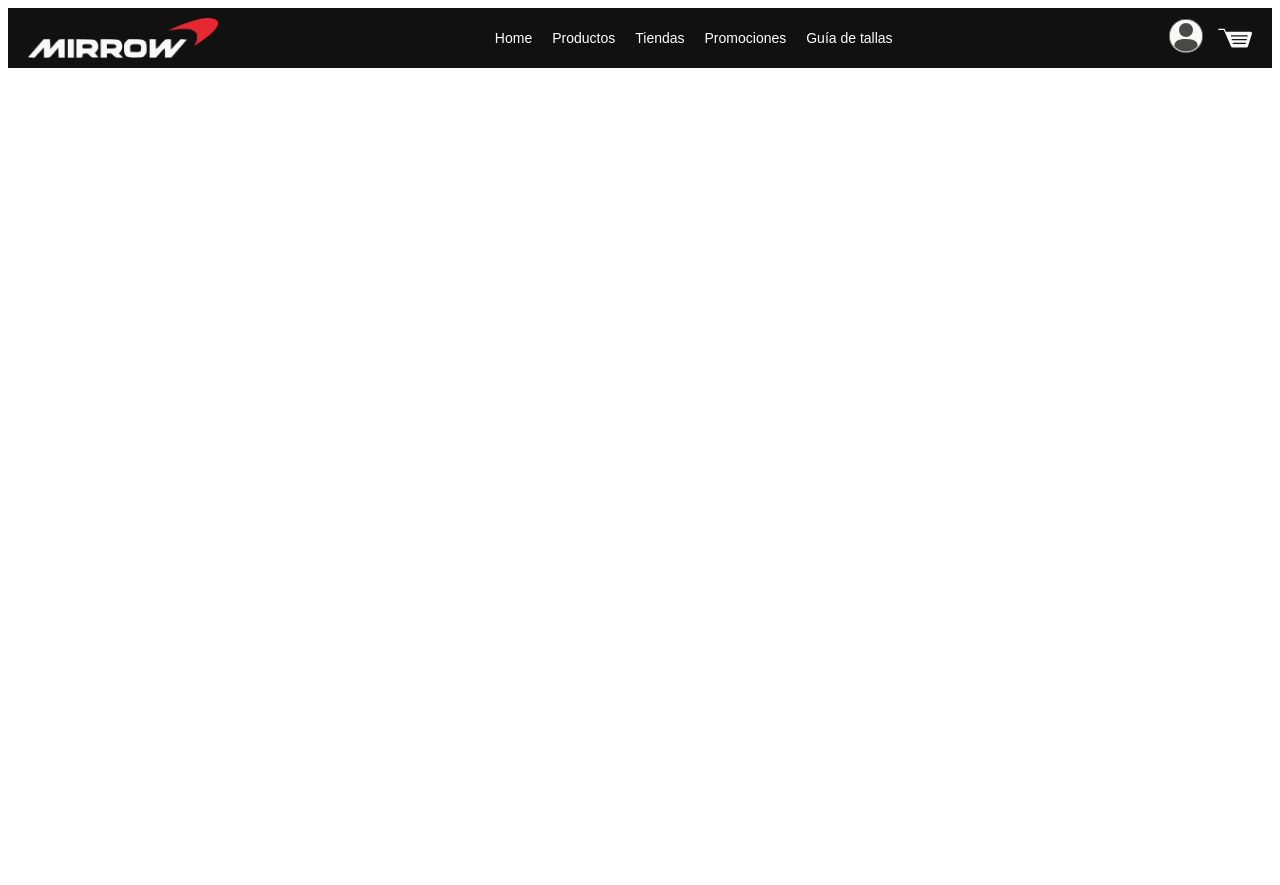
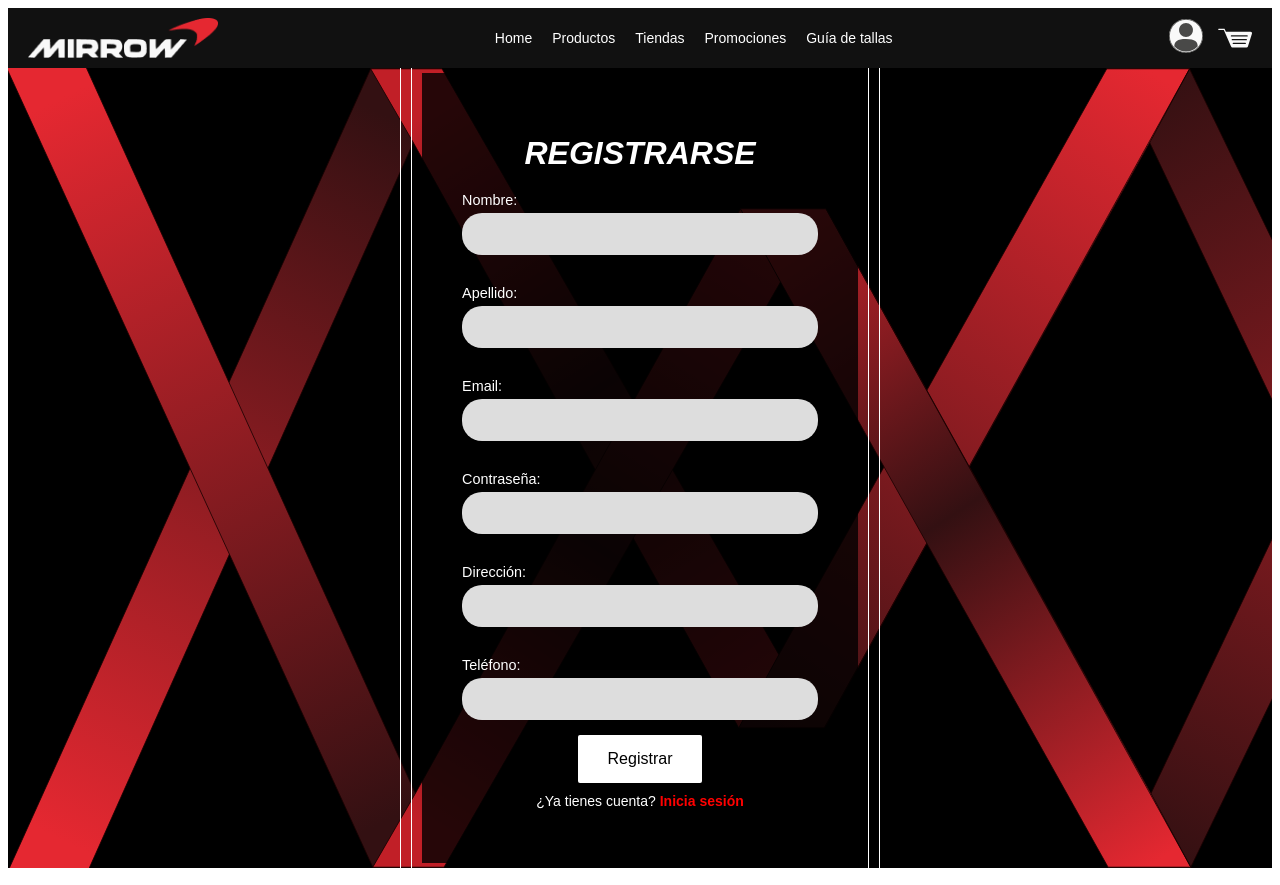
Before and after one commit to brigitteblau/mirrow-front, a React (Vite) app: page /sing-up in a window 1280 px wide. Before the commit the page ends 800 px from the top, so only its background shows below. Built offline with nearby package versions, Linux system fonts and the light colour scheme.

Commit message:
registro

```diff
--- a/src/App.jsx
+++ b/src/App.jsx
@@ -1,17 +1,17 @@
-// src/App.jsx
 import React from "react";
 import { BrowserRouter as Router, Route, Routes } from "react-router-dom";
 import Header from "./components/Header";
 import Login from "./components/Login";
-import Singup from "./components/SingUp";
+import SingUp from "./components/SingUp";
+// import Guia from "./components/Guia;
 const App = () => {
   return (
     <Router>
-      <Header /> {/* Esto asegurará que el Header se muestre en todas las rutas */}
+      <Header />
       <div>
         <Routes>
           <Route path="/" element={<div>Home Page</div>} />
-          <Route path="/sign-up" element={<Singup/>} />
+          <Route path="/sing-up" element={<SingUp/>} />
           <Route path="/log-in" element={<Login/>} />
           <Route path="/productos" element={<div>Productos Page</div>} />
           <Route path="/tiendas" element={<div>Tiendas Page</div>} />
--- a/src/components/Login.jsx
+++ b/src/components/Login.jsx
@@ -45,7 +45,7 @@ const LoginForm = () => {
     <div className="outer-border">
       <div className="inner-border">
         <div className="login-box">
-          <h1 className="login-tittle">LOG IN</h1>
+          <h1 className="login-tittle">INICIAR SESION</h1>
           <form onSubmit={handleSubmit}>
             <label htmlFor="email">Mail/Teléfono</label>
             <input
--- a/src/components/SingUp.jsx
+++ b/src/components/SingUp.jsx
@@ -1,125 +1,138 @@
-import React, { useState } from "react";
-import { useNavigate } from "react-router-dom";
-import PopUp from "./PopUp";
-import "../css/signUp.css";
+import React, { useState } from 'react';
+import { Link } from 'react-router-dom';
+import Popup from "./PopUp";
+import "../css/popUp.css";
 
-const SignUp = () => {
-  const [email, setEmail] = useState("");
-  const [password, setPassword] = useState("");
-  const [loading, setLoading] = useState(false);
-  const [error, setError] = useState("");
-  const [successMessage, setSuccessMessage] = useState("");
-  const [showPopUp, setShowPopUp] = useState(false);
-
-  const navigate = useNavigate();
+const SingUp = () => {
+  const [name, setName] = useState('');
+  const [surname, setSurname] = useState('');
+  const [email, setEmail] = useState('');
+  const [password, setPassword] = useState('');
+  const [address, setAddress] = useState('');
+  const [phone, setPhone] = useState('');
+  const [isFormSubmitted, setIsFormSubmitted] = useState(false);
+  const [errorMessage, setErrorMessage] = useState('');
 
   const handleSubmit = async (e) => {
     e.preventDefault();
 
-    setLoading(true);
-    setError("");
-    setSuccessMessage("");
+    const userData = {
+      name,
+      surname,
+      email,
+      password,
+      address,
+      phone
+    };
 
     try {
-      // Llamada a la API para registrar al usuario
-      const response = await fetch("https://mi-api.com/api/auth/signup", {
-        method: "POST",
+      const response = await fetch('https://mirrow-db.vercel.app/users/register', {
+        method: 'POST',
         headers: {
-          "Content-Type": "application/json",
+          'Content-Type': 'application/json',
         },
-        body: JSON.stringify({ email, password }),
+        body: JSON.stringify(userData),
       });
 
-      if (!response.ok) {
-        throw new Error("Error al registrar usuario");
+      const result = await response.json();
+
+      if (response.status === 201) {
+        // Registro exitoso, mostramos el popup
+        setIsFormSubmitted(true);
+      } else {
+        setErrorMessage(result.message || 'Por favor, intente nuevamente.');
       }
-
-      const data = await response.json();
-      setLoading(false);
-
-      // Mostrar mensaje de éxito
-      setSuccessMessage("¡Registro exitoso! Por favor, verifica tu correo.");
-      setShowPopUp(true); // Mostrar el pop-up de verificación de correo
-
     } catch (error) {
-      setLoading(false);
-      setError(error.message);
+      setErrorMessage('Error al conectar con el servidor. Por favor, intente más tarde.');
+      console.error(error);
     }
   };
 
-  const handleVerificationClick = async () => {
-    // Llamada para verificar el estado de la verificación del email
-    try {
-      const response = await fetch("https://mi-api.com/api/auth/verify-email-status", {
-        method: "GET",
-        headers: {
-          "Content-Type": "application/json",
-        },
-      });
-
-      const data = await response.json();
-
-      if (data.emailVerified) {
-        // Si el correo está verificado, redirigir al home
-        navigate("/home"); // Usamos React Router para redirigir
-      } else {
-        // Si el correo no está verificado, pedir que lo verifiquen
-        alert("Por favor, confirma tu correo.");
-      }
-    } catch (error) {
-      alert("Hubo un error al verificar el estado del correo.");
-    }
-  };
-
-  const closePopUp = () => {
-    setShowPopUp(false); // Cerrar el pop-up
+  const handleClosePopup = () => {
+    setIsFormSubmitted(false); // Cerrar el popup
   };
 
   return (
+    <div className="login-page">
+         <div className="outer-border">
+         <div className="inner-border">
+      <div id="form-container" className="login-box">
+      <h1 className="login-tittle">REGISTRARSE</h1>
+        <form onSubmit={handleSubmit}>
 
-
-    <div className="sign-up">
-      <h2>Registrarse</h2>
-      <form onSubmit={handleSubmit}>
-        <div className="input-container">
-          <label className="input-label">Email:</label>
+          <label htmlFor="register-name" className="label">Nombre:</label>
           <input
+            type="text"
+            id="register-name"
             className="input-field"
+            value={name}
+            onChange={(e) => setName(e.target.value)}
+            required
+          />
+          <label htmlFor="register-surname" className="label">Apellido:</label>
+          <input
+            type="text"
+            id="register-surname"
+            className="input-field"
+            value={surname}
+            onChange={(e) => setSurname(e.target.value)}
+            required
+          />
+          <label htmlFor="register-email" className="label">Email:</label>
+          <input
             type="email"
+            id="register-email"
+            className="input-field"
             value={email}
             onChange={(e) => setEmail(e.target.value)}
             required
           />
-        </div>
-        <div className="input-container">
-          <label className="input-label">Contraseña:</label>
+          <label htmlFor="register-password" className="label">Contraseña:</label>
           <input
+            type="password"
+            id="register-password"
             className="input-field"
-            type="password"
             value={password}
             onChange={(e) => setPassword(e.target.value)}
             required
           />
-        </div>
-        {error && <p className="error">{error}</p>}
-        <button className="submit-btn" type="submit" disabled={loading}>
-          {loading ? "Cargando..." : "Registrar"}
-        </button>
-      </form>
+          <label htmlFor="register-address" className="label">Dirección:</label>
+          <input
+            type="text"
+            id="register-address"
+            className="input-field"
+            value={address}
+            onChange={(e) => setAddress(e.target.value)}
+            required
+          />
+          <label htmlFor="register-phone" className="label">Teléfono:</label>
+          <input
+            type="tel"
+            id="register-phone"
+            className="input-field"
+            value={phone}
+            onChange={(e) => setPhone(e.target.value)}
+            required
+          />
+          <button type="submit" className="submit-button">Registrar</button>
+          {errorMessage && <p className="error-message">{errorMessage}</p>}
+        </form>
 
-      {successMessage && (
-        <div className="success-message">
-          <p>{successMessage}</p>
-          {showPopUp && (
-            <PopUp
-              message="Por favor, verifica tu correo."
-              onClose={closePopUp}
-            />
-          )}
-        </div>
+        <p className="login-link">
+          ¿Ya tienes cuenta?<Link to="/log-in" className="register-link"> Inicia sesión</Link>
+        </p>
+      </div>
+      </div>
+      </div>
+
+      {isFormSubmitted && (
+        <Popup
+          message="Se ha enviado un correo de verificación a tu dirección de email. Por favor, verifica tu cuenta antes de iniciar sesión."
+          onClose={handleClosePopup}
+        />
       )}
     </div>
   );
 };
 
-export default SignUp;
+export default SingUp;
--- a/src/css/login.css
+++ b/src/css/login.css
@@ -1,15 +1,8 @@
-
-/* .login-page * {
-  margin: 0;
-  padding: 0;
-  box-sizing: border-box;
-} */
+/* Main container */
 .login-page {
   font-family: Arial, sans-serif;
   background-color: #000;
-  background-image:
-  url("/img/fondo1.svg"),
-  url("/img/fondo2.svg");
+  background-image: url("/img/fondo1.svg"), url("/img/fondo2.svg");
   background-size: cover;
   background-repeat: no-repeat;
   color: #fff;
@@ -20,44 +13,41 @@
   margin: 0;
 }
 
-/* position: relative;
-min-height: 100vh;
-background-color: #000;
-
-background-position: center;
-background-repeat: no-repeat;
-background-size: cover; */
-
-/* Outer Border */
+/* Outer border */
 .outer-border {
   border: 1px solid #fff;
   padding: 10px;
   display: inline-block;
-  box-sizing: border-box; }
+  box-sizing: border-box;
+  margin-top: 3%;
+  margin-bottom: 3%;
+}
 
-/* Inner Border */
+/* Inner border */
 .inner-border {
   border: 1px solid #fff;
   padding: 10px;
   box-sizing: border-box;
 }
 
-/* Login Box */
+/* Login box */
 .login-box {
   background: rgba(0, 0, 0, 0.8);
-  padding: 40px; /* Reducí el padding */
+  padding: 40px;
   text-align: center;
   width: 100%;
   max-width: 500px;
   box-sizing: border-box;
 }
 
+/* Title styling */
 .login-box h1 {
   font-style: italic;
   font-size: 2rem;
   margin-bottom: 20px;
 }
 
+/* Label styling */
 label {
   display: block;
   margin: 15px 0 5px;
@@ -65,17 +55,19 @@ label {
   font-size: 0.9rem;
 }
 
+/* Input styling */
 input {
-  width: 100%; /* Ajusté el ancho */
+  width: 100%;
   padding: 12px;
   margin-bottom: 15px;
   border-radius: 20px;
   border: none;
   background-color: #ddd;
   font-size: 1rem;
-  box-sizing: border-box; /* Asegura que el padding no rompa el diseño */
+  box-sizing: border-box;
 }
 
+/* Button styling */
 button {
   background-color: #fff;
   color: #000;
@@ -92,11 +84,13 @@ button:hover {
   transform: scale(1.05);
 }
 
+/* Paragraph styling */
 p {
   margin-top: 10px;
   font-size: 0.9rem;
 }
 
+/* Link styling */
 .register-link {
   color: #ff0000;
   text-decoration: none;
@@ -106,3 +100,61 @@ p {
 .register-link:hover {
   text-decoration: underline;
 }
+
+/* Media Queries for responsiveness */
+
+/* Tablets (portrait) and below */
+@media (max-width: 768px) {
+  .login-box {
+    padding: 30px;
+    max-width: 100%;
+  }
+
+  .login-box h1 {
+    font-size: 1.5rem;
+  }
+
+  input {
+    padding: 10px;
+    font-size: 0.9rem;
+  }
+
+  button {
+    padding: 12px 25px;
+    font-size: 0.9rem;
+  }
+
+  .register-link {
+    font-size: 0.8rem;
+  }
+}
+
+/* Mobile devices (portrait) */
+@media (max-width: 480px) {
+  .login-box {
+    padding: 20px;
+    max-width: 90%;
+  }
+
+  .login-box h1 {
+    font-size: 1.2rem;
+  }
+
+  input {
+    padding: 8px;
+    font-size: 0.9rem;
+  }
+
+  button {
+    padding: 10px 20px;
+    font-size: 0.9rem;
+  }
+
+  p {
+    font-size: 0.8rem;
+  }
+
+  .register-link {
+    font-size: 0.8rem;
+  }
+}
--- a/src/css/popUp.css
+++ b/src/css/popUp.css
@@ -1,30 +1,41 @@
-/* PopUp Styles */
-.popup-overlay {
+
+/* Estilo para el Popup */
+.popup {
   position: fixed;
   top: 0;
   left: 0;
-  width: 100%;
-  height: 100%;
-  background: rgba(0, 0, 0, 0.7);
+  right: 0;
+  bottom: 0;
+  background-color: rgba(0, 0, 0, 0.5);
   display: flex;
   justify-content: center;
   align-items: center;
+  z-index: 1000;
 }
 
 .popup-content {
-  background: #fff;
-  color: #000;
+  background-color: white;
   padding: 20px;
-  border-radius: 10px;
+  border-radius: 8px;
+  box-shadow: 0 2px 10px rgba(0, 0, 0, 0.2);
   text-align: center;
 }
 
-.close-btn {
+.popup-content button {
   margin-top: 10px;
-  background-color: #ff0000;
-  color: #fff;
+  padding: 8px 16px;
+  background-color: #007bff;
+  color: white;
   border: none;
-  padding: 5px 10px;
+  border-radius: 5px;
   cursor: pointer;
-  border-radius: 5px;
 }
+
+.popup-content button:hover {
+  background-color: #0056b3;
+}
+
+.login-link {
+  font-size: 14px;
+  text-align: center;
+}
--- a/src/css/signUp.css
+++ b/src/css/signUp.css
@@ -1,10 +1,5 @@
-/* General Reset */
-
-
-
-  /* SignUp Container */
-  .sign-up {
-    background: rgba(0, 0, 0, 0.8);
+ .sign-up {
+      background: rgba(0, 0, 0, 0.8);
     border: 1px solid #fff;
     padding: 30px;
     border-radius: 8px;
```
Also changed, not shown: src/components/PopUp.jsx (+5 -6 lines).
